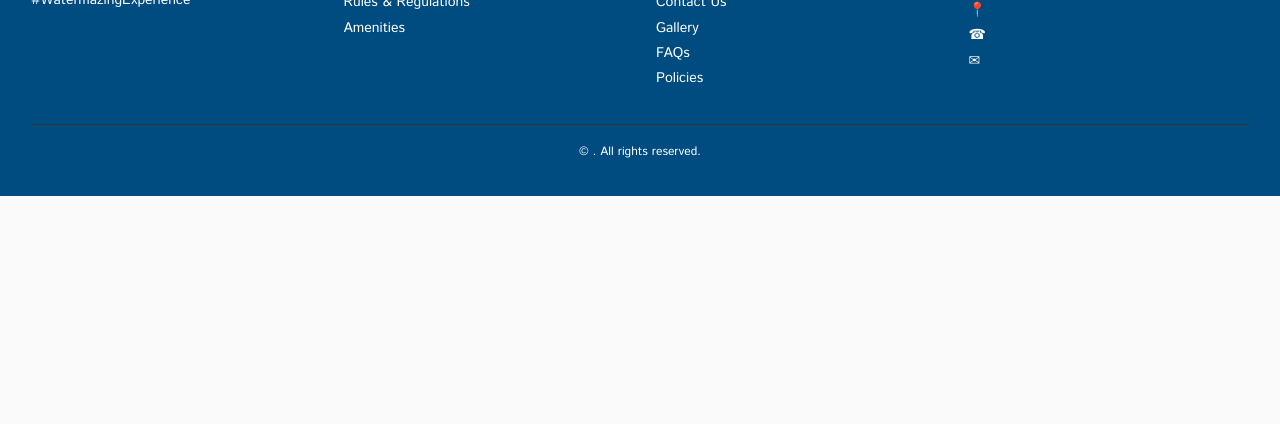
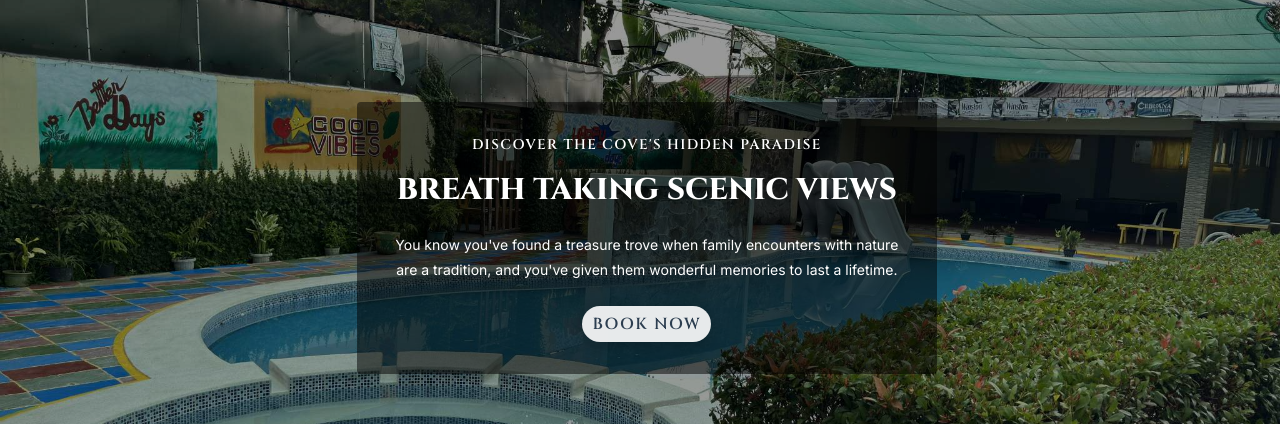
Before and after one commit to dsjc-devs/jc-waterfun-resort, a React (Vite) app in the folder client/: page /testimonials in a window 1280 px wide. Shown: the part 1341-1765 px from the top of the page. Before the commit the page ends 1537 px from the top, so only its background shows below. Built offline with nearby package versions, Linux system fonts and the light colour scheme; no server answers.

Commit message:
feat: add FAQs and MapSection components to multiple pages for enhanced user experience

```diff
--- a/client/src/pages/about-us/index.jsx
+++ b/client/src/pages/about-us/index.jsx
@@ -12,6 +12,8 @@ import FlagIcon from '@mui/icons-material/Flag'
 import VisibilityIcon from '@mui/icons-material/Visibility'
 import EmojiEventsIcon from '@mui/icons-material/EmojiEvents'
 import Hero from 'sections/landing-pages/Hero'
+import MapSection from 'sections/landing-pages/MapSection'
+import FAQs from 'sections/landing-pages/FAQs'
 
 const AboutUs = () => {
   const navigate = useNavigate()
@@ -598,6 +600,9 @@ const AboutUs = () => {
           }}
         />
       </Box>
+
+      <MapSection />
+      <FAQs />
     </React.Fragment>
   )
 }
--- a/client/src/pages/articles/index.jsx
+++ b/client/src/pages/articles/index.jsx
@@ -1,17 +1,22 @@
 import { Box, Container } from '@mui/material'
 import { useGetMarketingMaterials } from 'api/marketing-materials'
+import { useNavigate } from 'react-router'
 
 import Banner from 'components/Banner'
 import PageTitle from 'components/PageTitle'
 import React from 'react'
 import ArticleList from 'sections/dynamic-pages/ArticleList'
 import banner from 'assets/images/upload/faqs-header.jpg'
+import Hero from 'sections/landing-pages/Hero'
+import bgImg from "assets/images/upload/our-mission.jpg";
+
 
 const Articles = () => {
   const { data, isLoading } = useGetMarketingMaterials({ status: "POSTED" })
   const articles = data?.marketingMaterials || []
 
-  console.log(data);
+  const navigate = useNavigate()
+
 
   return (
     <React.Fragment>
@@ -28,6 +33,16 @@ const Articles = () => {
           <ArticleList articles={articles} isOnPortal={false} />
         </Box>
       </Container>
+
+      <Hero
+        backgroundImage={bgImg}
+        buttonConfigs={{
+          label: "Book Now",
+          action: () => {
+            navigate('/book-now')
+          }
+        }}
+      />
     </React.Fragment>
   )
 }
--- a/client/src/pages/book-now/index.jsx
+++ b/client/src/pages/book-now/index.jsx
@@ -2,6 +2,7 @@ import React from 'react'
 import PageTitle from 'components/PageTitle'
 import CheckAvailability from 'sections/landing-pages/book-now/CheckAvailability'
 import MapSection from 'sections/landing-pages/MapSection'
+import FAQs from 'sections/landing-pages/FAQs'
 
 const BookNow = () => {
   return (
@@ -10,6 +11,7 @@ const BookNow = () => {
 
       <CheckAvailability />
       <MapSection />
+      <FAQs />
     </React.Fragment>
   )
 }
--- a/client/src/pages/gallery/index.jsx
+++ b/client/src/pages/gallery/index.jsx
@@ -5,6 +5,8 @@ import Banner from 'components/Banner'
 import gallery from 'assets/images/upload/banner2.jpg'
 import PageTitle from 'components/PageTitle'
 import GalleryList from 'components/GalleryList'
+import MapSection from 'sections/landing-pages/MapSection'
+import FAQs from 'sections/landing-pages/FAQs'
 
 const index = () => {
   return (
--- a/client/src/pages/resort-rates/index.jsx
+++ b/client/src/pages/resort-rates/index.jsx
@@ -18,6 +18,8 @@ import React from 'react';
 import TitleTag2 from 'components/TitleTag2';
 import RateSection from 'sections/landing-pages/RateSection';
 import { useGetResortDetails } from 'api/resort-details';
+import FAQs from 'sections/landing-pages/FAQs';
+import MapSection from 'sections/landing-pages/MapSection';
 
 const ResortRates = () => {
   const { isLoading } = useGetResortRates();
@@ -526,6 +528,9 @@ const ResortRates = () => {
           </Card>
         </Container>
       </Box>
+
+      <MapSection />
+      <FAQs />
     </React.Fragment>
   );
 };
--- a/client/src/pages/testimonials/index.jsx
+++ b/client/src/pages/testimonials/index.jsx
@@ -1,10 +1,18 @@
+import { useNavigate } from 'react-router'
+
 import React from 'react'
 import Banner from 'components/Banner'
 import gallery from 'assets/images/upload/banner2.jpg'
 import PageTitle from 'components/PageTitle'
 import Testimonials from 'sections/landing-pages/Testimonials'
+import Hero from 'sections/landing-pages/Hero'
+
+import bgImg from "assets/images/upload/about-us-cta.jpg";
+
 
 const TestimonialsPage = () => {
+
+  const navigate = useNavigate()
   return (
     <React.Fragment>
       <PageTitle title="Testimonials" />
@@ -15,7 +23,17 @@ const TestimonialsPage = () => {
         image={gallery}
       />
 
-        <Testimonials isHomepage={false} />
+      <Testimonials isHomepage={false} />
+
+      <Hero
+        backgroundImage={bgImg}
+        buttonConfigs={{
+          label: "Book Now",
+          action: () => {
+            navigate('/book-now')
+          }
+        }}
+      />
     </React.Fragment>
   )
 }
```
